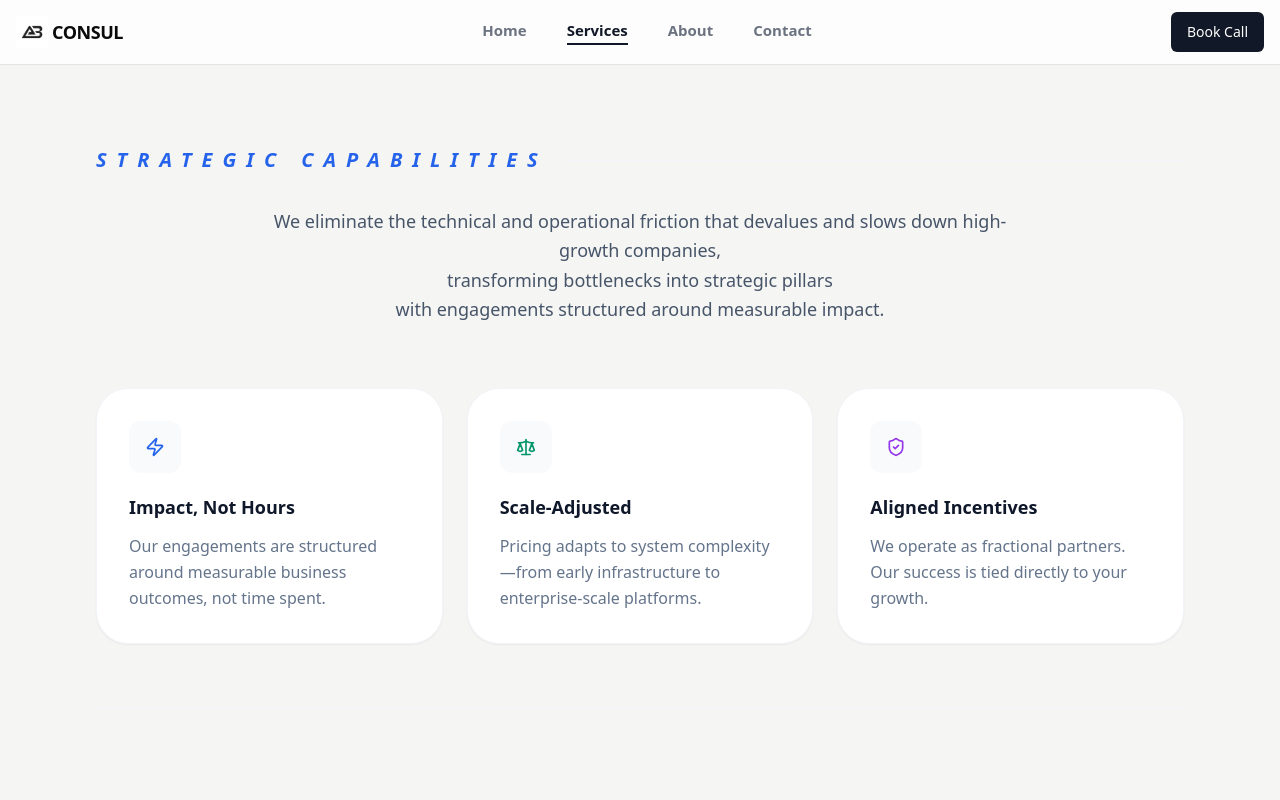
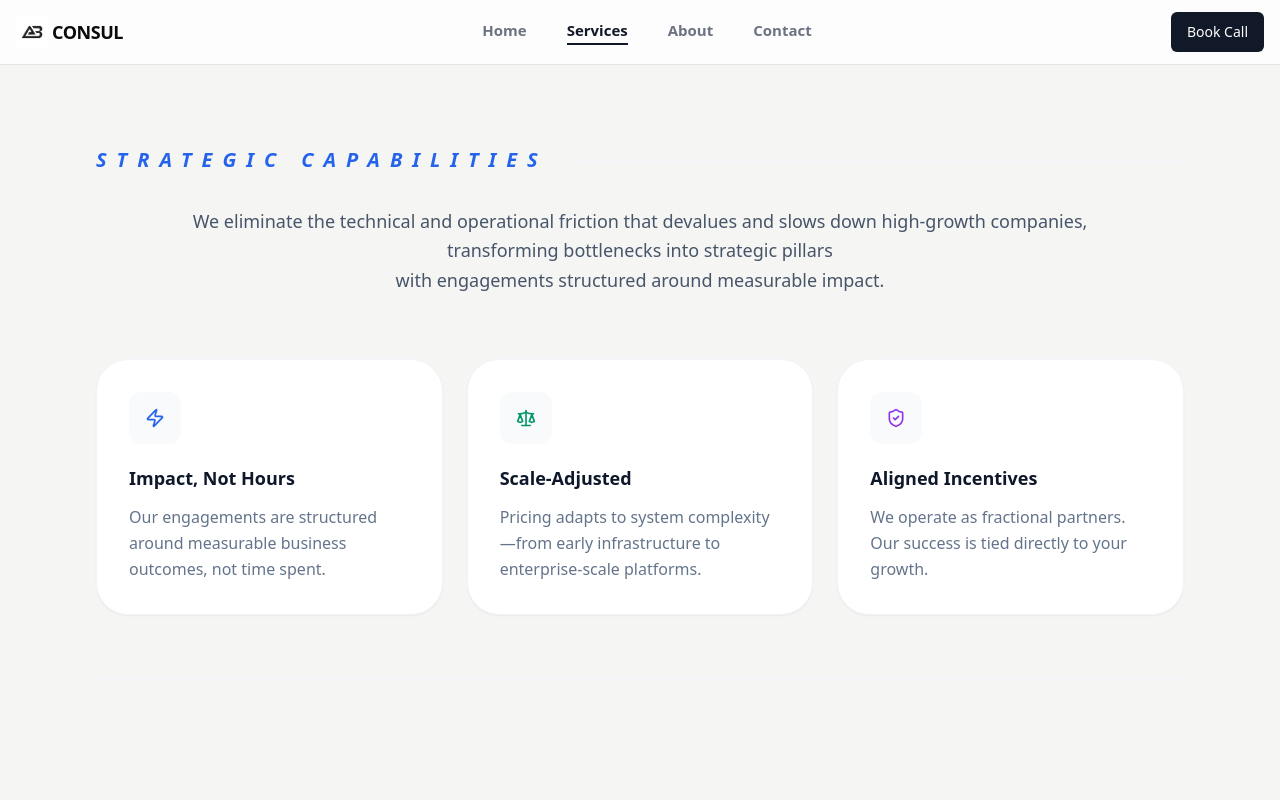
Before and after one commit to l-tting/ab-consul, a Next.js app in the folder my-app/: page /services in a window 1280 px wide. Shown: the top 800 px of the page. Built offline with nearby package versions, Linux system fonts and the light colour scheme.

Commit message:
centering services cta w/line breaks v2

```diff
--- a/my-app/src/components/ServicesPricingHero.jsx
+++ b/my-app/src/components/ServicesPricingHero.jsx
@@ -34,7 +34,7 @@ export default function ServicesPricingHero() {
         </div>
 
 
-       <p className="mt-6 text-lg text-slate-600 font-medium leading-relaxed max-w-3xl mx-auto text-center">
+       <p className="mt-6 text-lg text-slate-600 font-medium leading-relaxed max-w-4xl mx-auto text-center">
   We eliminate the technical and operational friction that devalues and slows down high-growth companies,<br />
   transforming bottlenecks into strategic pillars<br />
   with engagements structured around measurable impact.
```
